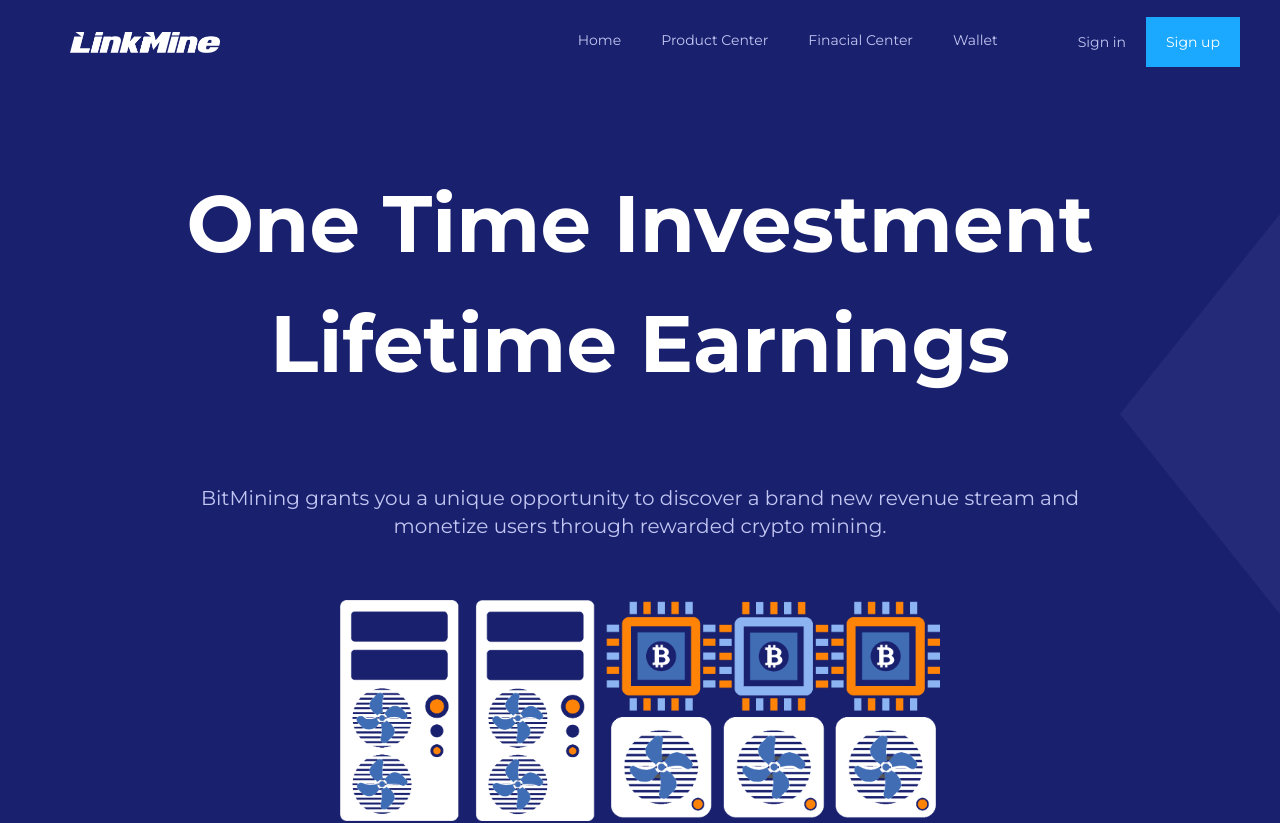
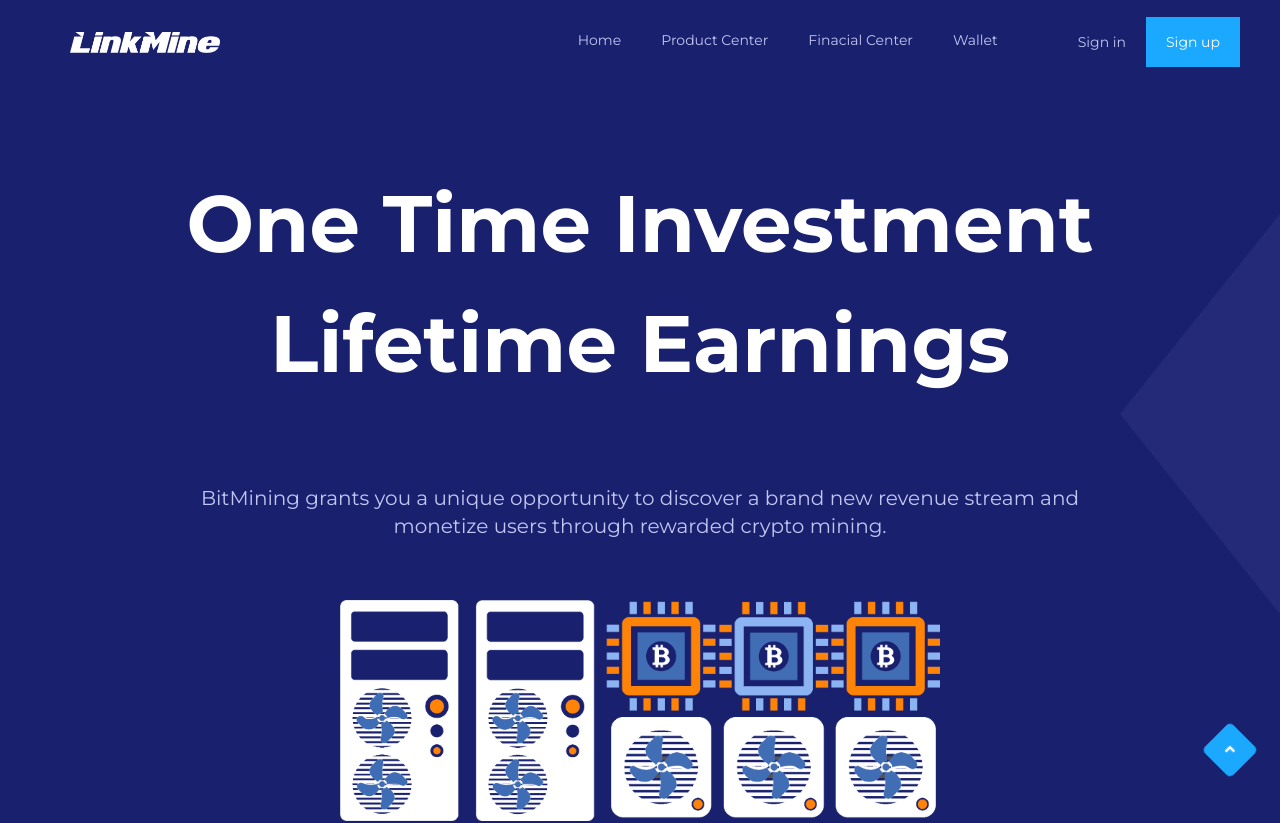
Before and after one commit to BolajiOlayinka/linkmine, a React (Create React App) app: page / in a window 1280 px wide. Shown: the top 823 px of the page. Built offline with nearby package versions, Linux system fonts and the light colour scheme.

Commit message:
scroll to top button fixed FAQs added

```diff
--- a/src/Component/Telegram.js
+++ b/src/Component/Telegram.js
@@ -21,7 +21,11 @@ export default function Telegram() {
           <h2>Join to Get Access to the Latest Information </h2>
         </SectionOne>
         <SectionTwo>
-          <TelegramButton href="https://t.me/linkmineafrica" rel="noreferrer" target="_blank">
+          <TelegramButton
+            href="https://t.me/linkmineafrica"
+            rel="noreferrer"
+            target="_blank"
+          >
             {" "}
             Join{" "}
           </TelegramButton>
@@ -49,12 +53,18 @@ export default function Telegram() {
               shows higher performance.
             </RightParagraph>
             <ButtonContainer>
-            <StartButton href="https://linkmine.vip/auth/register" rel="noreferrer" target="_blank">Get Started Now</StartButton>
+              <StartButton
+                href="https://linkmine.vip/auth/register"
+                rel="noreferrer"
+                target="_blank"
+              >
+                Get Started Now
+              </StartButton>
             </ButtonContainer>
-
           </div>
         </div>
       </QualityMining>
+
       <Footer>
         <img src={Logo} alt="Logo" />
         <p>
@@ -64,9 +74,17 @@ export default function Telegram() {
           bitcoin can establish a link with bitcoin through the lowest cost and
           the most stable way.
         </p>
+        <FAQSec>
+      <Terms>Terms and Conditions Apply</Terms>
+        <FAQLink href="https://docs.google.com/document/d/1HaffCJu0LotLq-uJJ2Q8mvw7aU2bvLSQUAZVrTDwuJ0/edit" rel="noreferrer"
+                target="_blank" >FAQs</FAQLink>
+
+      </FAQSec>
         <ScrollUp onClick={Scroll}>
           {" "}
-          <FontAwesomeIcon icon={faAngleUp} />
+          <span>
+            <FontAwesomeIcon icon={faAngleUp} />
+          </span>
         </ScrollUp>
       </Footer>
     </React.Fragment>
@@ -99,12 +117,11 @@ const Wrapper = styled.div`
     padding-right: 15px;
     padding-bottom: 60px;
   }
-
 `;
 const TelegramImage = styled.img`
   opacity: 0.2;
   filter: alpha(opacity=20);
-  -moz-opacity:0.2;
+  -moz-opacity: 0.2;
   -khtml-opacity: 0.2;
   position: absolute;
   width: 250px;
@@ -127,17 +144,17 @@ const SectionOne = styled.div`
     p {
       font-size: 16px;
       line-height: 22px;
-      text-align:center;
-      width:80%;
-      margin:auto;
-      padding-bottom:30px;
+      text-align: center;
+      width: 80%;
+      margin: auto;
+      padding-bottom: 30px;
     }
     h2 {
       font-size: 28px;
       line-height: 36px;
       width: 100%;
       padding-bottom: 50px;
-      text-align:center;
+      text-align: center;
     }
   }
 `;
@@ -200,9 +217,9 @@ const RightParagraph = styled.div`
   font-size: 14px;
   color: white;
 `;
-const ButtonContainer = styled.div `
-text-align:center;
-`
+const ButtonContainer = styled.div`
+  text-align: center;
+`;
 const StartButton = styled.a`
   background: #00a8ff;
   border-radius: 30px;
@@ -241,6 +258,7 @@ const Footer = styled.div`
     width: 58%;
     margin: auto;
   }
+
   @media (max-width: 425px) {
     p {
       width: 90%;
@@ -251,23 +269,32 @@ const Footer = styled.div`
       padding-bottom: 30px;
     }
   }
+
 `;
 const ScrollUp = styled.button`
   background-color: var(--lightBlue);
+  position:fixed;
+  bottom:0;
+  right:0;
+  margin-bottom:30px;
   display: flex;
   align-items: center;
   color: white;
-  padding-left:15px;
-  padding-right:15px;
-  padding-top:20px;
-  padding-bottom:20px;
-  border-radius:5px;
-  margin: auto;
+  padding-left: 15px;
+  padding-right: 15px;
+  padding-top: 20px;
+  padding-bottom: 20px;
+  border-radius: 5px;
+  margin-left: auto;
   margin-top: 20px;
   height: 30px;
   border-color: transparent;
   border: none;
   outline: 0;
+  -webkit-transform: rotate(-45deg); /* Safari and Chrome */
+  -moz-transform: rotate(-45deg); /* Firefox */
+  -o-transform: rotate(-45deg); /* Opera */
+  -ms-transform: rotate(-45deg); /* IE9 */
   :active {
     outline: 0;
     border: none;
@@ -278,4 +305,35 @@ const ScrollUp = styled.button`
     border: none;
     -moz-outline-style: none;
   }
+  :before{
+
+  }
+  span {
+   display:inline-block;
+    -webkit-transform: rotate(45deg); /* Safari and Chrome */
+    -moz-transform: rotate(45deg); /* Firefox */
+    -o-transform: rotate(45deg); /* Opera */
+    -ms-transform: rotate(45deg); /* IE9 */
+  }
+  @media(min-width:1200px){
+    margin-right:30px;
+  }
 `;
+const FAQSec = styled.div `
+
+text-align:center;
+width:30%;
+margin:auto;
+`
+const FAQLink = styled.a `
+color:white;
+padding-top:5px;
+:hover{
+  color:var(--lightBlue);
+}
+`
+const Terms = styled.div `
+font-size:12px;
+color:white;
+padding-top:20px;
+`
```
